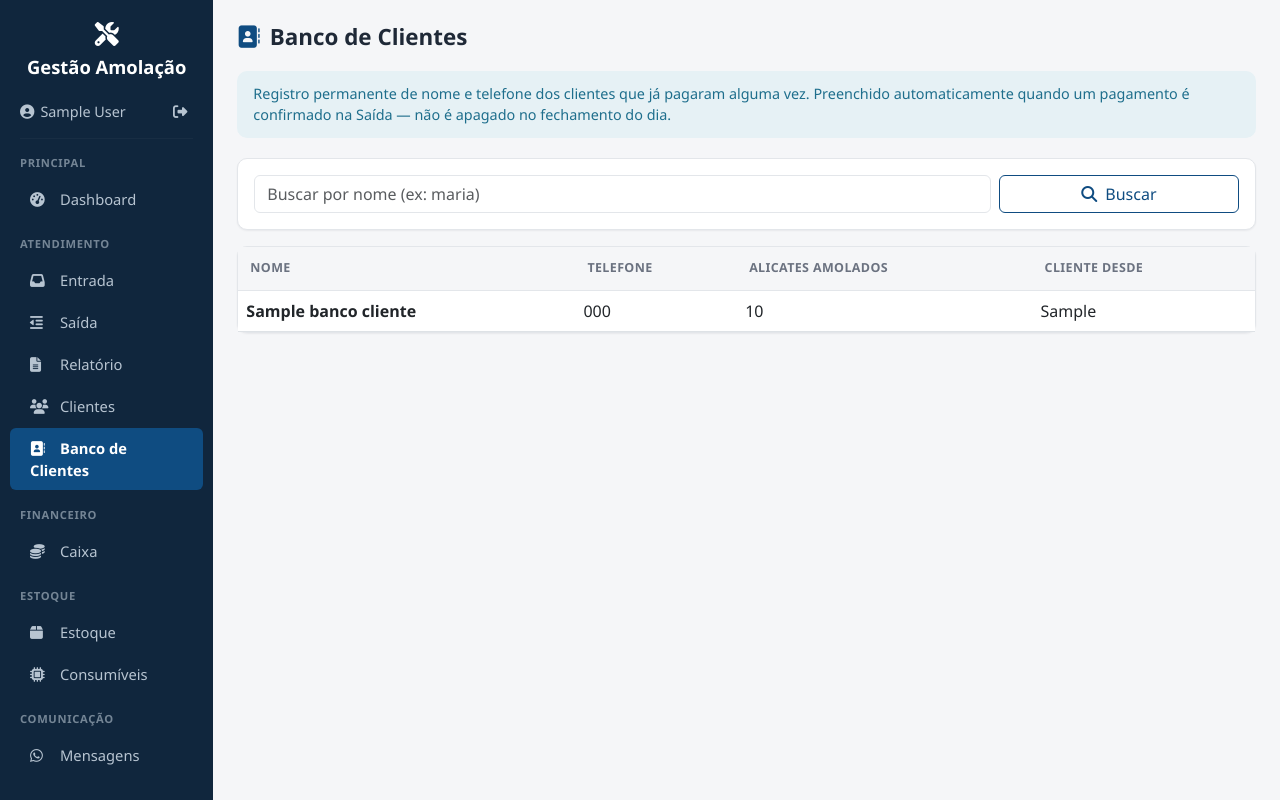
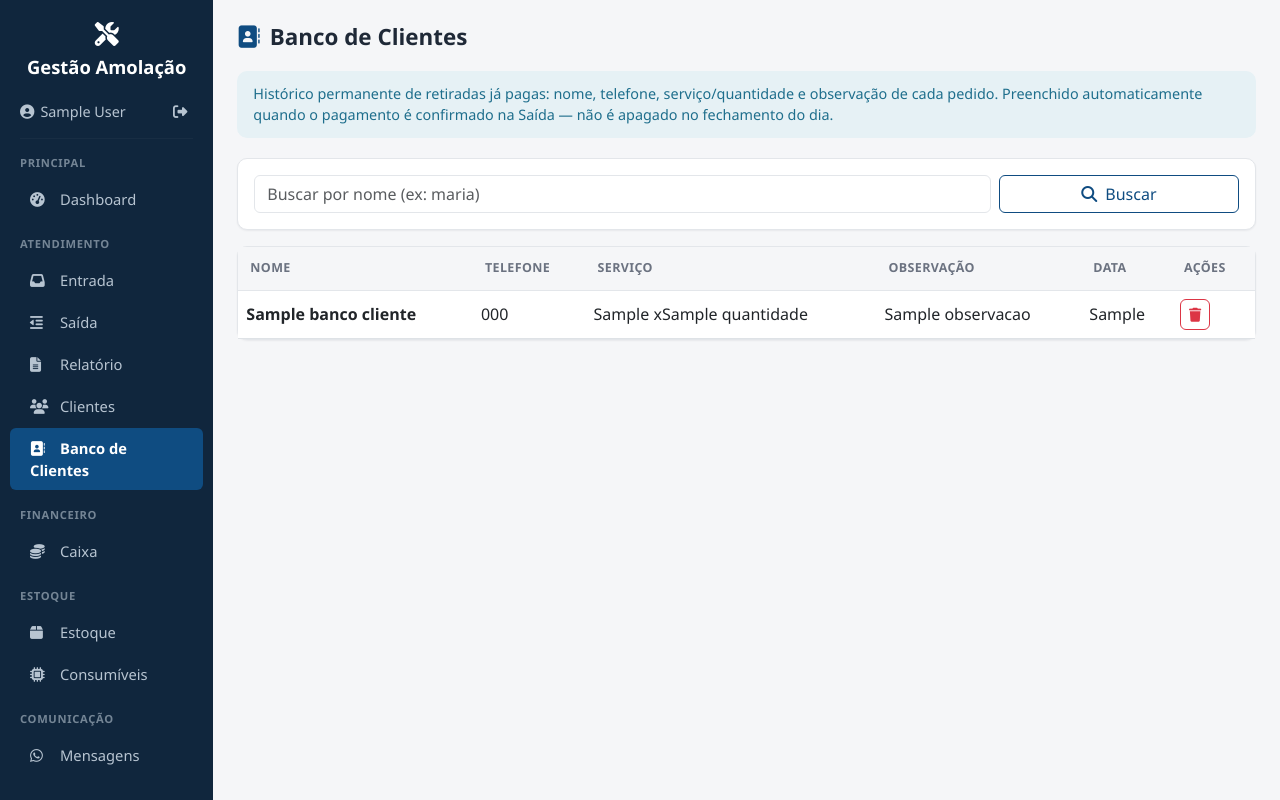
Before and after one commit to polarogamer/gestao-amolacao, a Flask app: page /clientes/banco in a window 1280 px wide. Run offline with Flask 3, Linux system fonts and the light colour scheme; the visitor is signed in with stand-in values (Sample User, id 1); a database or web service that is not in the repository returns one stand-in record (values such as "Sample title"); some libraries are stand-ins or nearby versions.

Commit message:
Banco de Clientes vira histórico por retirada + botão de excluir em mais telas
- Banco de Clientes agora grava um registro por retirada paga (nome,
  telefone, serviço/quantidade tipo "AT x2" e a observação daquele
  pedido), em vez de somar um total por cliente. Ordenado do mais
  recente pro mais antigo.
- Botão de excluir adicionado no Banco de Clientes (remove um registro
  do histórico) e no Relatório, abas "Entradas do Dia" e "Pendentes"
  (só aparece em pedidos ainda não pagos, mesma regra já usada em
  Clientes do Dia e Saída).

```diff
--- a/db.py
+++ b/db.py
@@ -146,11 +146,17 @@ def init_db():
             id SERIAL PRIMARY KEY,
             nome TEXT NOT NULL,
             telefone TEXT,
+            codigo_servico TEXT,
+            quantidade INTEGER DEFAULT 1,
+            observacao TEXT,
             data_registro DATE DEFAULT CURRENT_DATE,
             quantidade_total INTEGER DEFAULT 0
         )
     ''')
     cur.execute("ALTER TABLE banco_clientes ADD COLUMN IF NOT EXISTS quantidade_total INTEGER DEFAULT 0")
+    cur.execute("ALTER TABLE banco_clientes ADD COLUMN IF NOT EXISTS codigo_servico TEXT")
+    cur.execute("ALTER TABLE banco_clientes ADD COLUMN IF NOT EXISTS quantidade INTEGER DEFAULT 1")
+    cur.execute("ALTER TABLE banco_clientes ADD COLUMN IF NOT EXISTS observacao TEXT")
 
     # Dados iniciais - consumíveis
     cur.execute("SELECT COUNT(*) AS c FROM consumiveis")
--- a/routes/clientes_routes.py
+++ b/routes/clientes_routes.py
@@ -48,15 +48,29 @@ def excluir_pedido(id):
 @bp.route('/clientes/banco')
 @login_required
 def banco_clientes():
-    """Registro permanente (nome + telefone) de clientes que já pagaram alguma vez."""
+    """Histórico permanente de retiradas: um registro por retirada já paga."""
     busca = request.args.get('busca', '').strip()
     conn = get_db()
     cur = conn.cursor()
     if busca:
-        cur.execute("SELECT * FROM banco_clientes WHERE nome ILIKE %s ORDER BY nome", (f'%{busca}%',))
+        cur.execute("SELECT * FROM banco_clientes WHERE nome ILIKE %s ORDER BY id DESC", (f'%{busca}%',))
     else:
-        cur.execute("SELECT * FROM banco_clientes ORDER BY nome")
+        cur.execute("SELECT * FROM banco_clientes ORDER BY id DESC")
     registros = cur.fetchall()
     cur.close()
     conn.close()
     return render_template('banco_clientes.html', registros=registros, busca=busca, formatar_data=formatar_data_br)
+
+
+@bp.route('/clientes/banco/excluir/<int:id>')
+@login_required
+def excluir_banco_cliente(id):
+    """Remove um registro do histórico permanente de clientes."""
+    conn = get_db()
+    cur = conn.cursor()
+    cur.execute("DELETE FROM banco_clientes WHERE id = %s", (id,))
+    conn.commit()
+    cur.close()
+    conn.close()
+    flash('Registro excluído do Banco de Clientes!', 'success')
+    return redirect(url_for('clientes.banco_clientes'))
--- a/templates/banco_clientes.html
+++ b/templates/banco_clientes.html
@@ -3,7 +3,7 @@
 <div class="page-header">
     <h1><i class="fas fa-address-book"></i>Banco de Clientes</h1>
 </div>
-<div class="info-bar small">Registro permanente de nome e telefone dos clientes que já pagaram alguma vez. Preenchido automaticamente quando um pagamento é confirmado na Saída — não é apagado no fechamento do dia.</div>
+<div class="info-bar small">Histórico permanente de retiradas já pagas: nome, telefone, serviço/quantidade e observação de cada pedido. Preenchido automaticamente quando o pagamento é confirmado na Saída — não é apagado no fechamento do dia.</div>
 <div class="card p-3 mb-3">
     <form method="GET" class="row g-2">
         <div class="col-md-9"><input name="busca" value="{{ busca }}" class="form-control" placeholder="Buscar por nome (ex: maria)"></div>
@@ -13,11 +13,18 @@
 <div class="card p-0">
     <div class="table-responsive">
         <table class="table table-hover mb-0">
-            <thead><tr><th>Nome</th><th>Telefone</th><th>Alicates Amolados</th><th>Cliente desde</th></tr></thead>
+            <thead><tr><th>Nome</th><th>Telefone</th><th>Serviço</th><th>Observação</th><th>Data</th><th>Ações</th></tr></thead>
             <tbody>
                 {% for r in registros %}
-                <tr><td><strong>{{ r.nome }}</strong></td><td>{{ r.telefone or '-' }}</td><td>{{ r.quantidade_total or 0 }}</td><td>{{ formatar_data(r.data_registro) }}</td></tr>
-                {% else %}<tr><td colspan="4" class="text-center">{% if busca %}Nenhum cliente encontrado para "{{ busca }}"{% else %}Nenhum cliente registrado ainda{% endif %}</td></tr>
+                <tr>
+                    <td><strong>{{ r.nome }}</strong></td>
+                    <td>{{ r.telefone or '-' }}</td>
+                    <td>{{ r.codigo_servico or '-' }} x{{ r.quantidade or 1 }}</td>
+                    <td>{{ r.observacao or '-' }}</td>
+                    <td>{{ formatar_data(r.data_registro) }}</td>
+                    <td><a href="{{ url_for('clientes.excluir_banco_cliente', id=r.id) }}" class="btn btn-sm btn-outline-danger" onclick="return confirm('Excluir este registro do histórico de {{ r.nome }}?')"><i class="fas fa-trash"></i></a></td>
+                </tr>
+                {% else %}<tr><td colspan="6" class="text-center">{% if busca %}Nenhum cliente encontrado para "{{ busca }}"{% else %}Nenhum cliente registrado ainda{% endif %}</td></tr>
                 {% endfor %}
             </tbody>
         </table>
```
Also changed, not shown: routes/saida_routes.py (+6 -15 lines), schema.sql (+11 -4 lines), templates/relatorio.html (+5 -5 lines).
